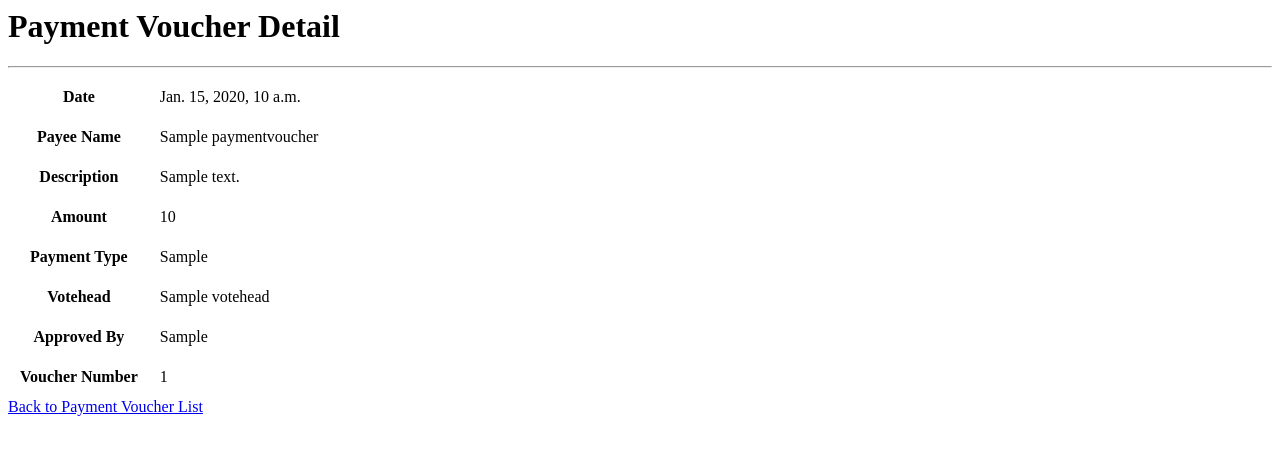
After one commit to BillMuriu/school_accounting_system, a Django app: template resource_manager/accounting/templates/accounting/paymentvoucher_detail.html in a window 1280 px wide. The commit adds this page. Shown: the top 455 px of the page. Run offline with Django 3.2, Linux system fonts and the light colour scheme; the template is opened without the code that fills it: most values are stand-ins (such as "Sample title", 1, 10 or a date in 2020).

Commit message:
rendering the paymentvoucher detail page

```diff
--- a/resource_manager/accounting/templates/accounting/payment_voucher_list.html
+++ b/resource_manager/accounting/templates/accounting/payment_voucher_list.html
@@ -24,7 +24,7 @@
   <tbody>
     {% for voucher in vouchers %}
       <tr>
-        <td>{{ voucher.voucher_number }}</td>
+        <td><a href="{% url 'paymentvoucher_detail' voucher.id %}">{{ voucher.voucher_number }}</a></td>
         <td>{{ voucher.date }}</td>
         <td>{{ voucher.payee_name }}</td>
         <td>{{ voucher.description }}</td>
--- /dev/null
+++ b/resource_manager/accounting/templates/accounting/paymentvoucher_detail.html
@@ -0,0 +1,55 @@
+<h1>Payment Voucher Detail</h1>
+<style>
+    th {
+    padding: 10px
+    }
+    td {
+        padding: 10px
+    }
+</style>
+<hr>
+
+<table class="table">
+  <tbody>
+    <tr>
+      <th>Date</th>
+      <td>{{ paymentvoucher.date }}</td>
+    </tr>
+    <tr>
+      <th>Payee Name</th>
+      <td>{{ paymentvoucher.payee_name }}</td>
+    </tr>
+    <tr>
+      <th>Description</th>
+      <td>{{ paymentvoucher.description }}</td>
+    </tr>
+    <tr>
+      <th>Amount</th>
+      <td>{{ paymentvoucher.amount }}</td>
+    </tr>
+    <tr>
+      <th>Payment Type</th>
+      <td>{{ paymentvoucher.get_payment_type_display }}</td>
+    </tr>
+    <tr>
+      <th>Votehead</th>
+      <td>{{ paymentvoucher.votehead }}</td>
+    </tr>
+    <tr>
+      <th>Approved By</th>
+      <td>{{ paymentvoucher.approved_by }}</td>
+    </tr>
+    <tr>
+      <th>Voucher Number</th>
+      <td>{{ paymentvoucher.voucher_number }}</td>
+    </tr>
+    {% if paymentvoucher.payment_type == 'cheque' %}
+    <tr>
+      <th>Cheque Number</th>
+      <td>{{ paymentvoucher.cheque_number }}</td>
+    </tr>
+    {% endif %}
+  </tbody>
+</table>
+
+<a href="{% url 'payment_voucher_list' %}" class="btn btn-primary">Back to Payment Voucher List</a>
--- a/resource_manager/accounting/urls.py
+++ b/resource_manager/accounting/urls.py
@@ -23,4 +23,6 @@ urlpatterns = [
 
     #PaymentVoucher
     path('payment-vouchers/', payment_voucher_list, name='payment_voucher_list'),
+    path('paymentvoucher/<int:pk>/', paymentvoucher_detail, name='paymentvoucher_detail'),
+
 ]
--- a/resource_manager/accounting/views.py
+++ b/resource_manager/accounting/views.py
@@ -154,3 +154,8 @@ def payment_voucher_list(request):
     vouchers = PaymentVoucher.objects.all()
     context = {'vouchers': vouchers}
     return render(request, 'accounting/payment_voucher_list.html', context)
+
+def paymentvoucher_detail(request, pk):
+    paymentvoucher = get_object_or_404(PaymentVoucher, pk=pk)
+    context = {'paymentvoucher': paymentvoucher}
+    return render(request, 'accounting/paymentvoucher_detail.html', context)
```
